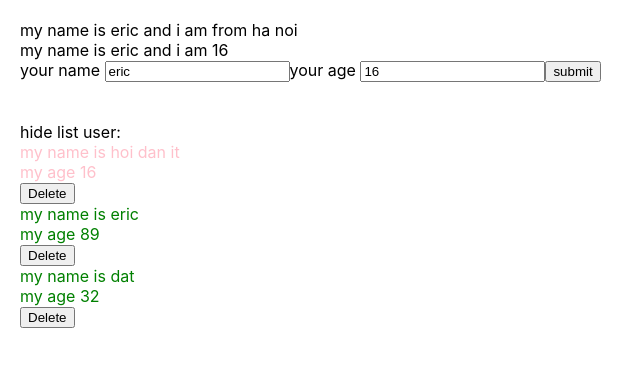
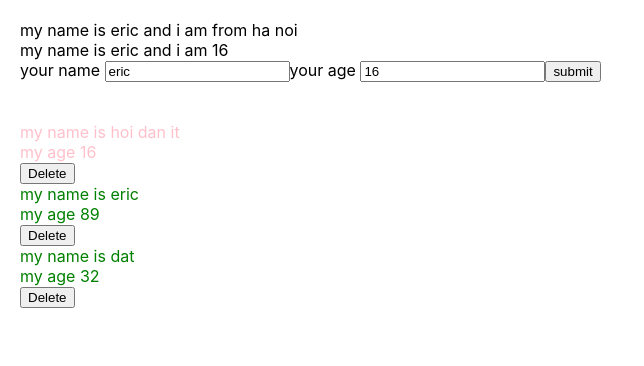
Before and after one commit to dattran13055/testreact, a React (Create React App) app: page / in a window 1280 px wide. Shown: the top 366 px of the page, without its empty margins (0-644 px from the left). Built offline with nearby package versions, Linux system fonts and the light colour scheme.

Commit message:
video 34

```diff
--- a/src/components/Displayinfor.js
+++ b/src/components/Displayinfor.js
@@ -1,63 +1,64 @@
 import React from "react";
 import './Displayinfor.scss'
 import logo from './../logo.svg';
-class Displayinfor extends React.Component{
-   state={
-       isShowlistUser:true
-   }
-     constructor(props){
-        console.log("call me constructor")
-        super(props);
-        this.state={
-            isShowlistUser:true
-        }
-     }
-     componentDidMount(){
-        console.log("call me component did mount")
-        setTimeout(() => {
-            document.title="hello dat"
-        }, 3000);
-     }
-     componentDidUpdate(prevProps,prevState,snapshot){
-        console.log("call me component did update",this.props,prevProps)
-        if(this.props.listUser !== prevProps.listUser){
-                if(this.props.listUser.length === 5){
-                    alert("you have 5 user in your list")
-                }
-            }
-        }
+// class Displayinfor extends React.Component{
 
 
-    handleShowhide=()=>{
-            this.setState((prevState)=>({
-                isShowlistUser:!prevState.isShowlistUser
-            }))
+//     render(){
+//         console.log("call me render")
+//         const {listUser}=this.props;
 
-    }
+//        // console.log(this.props)
+//        //dry
+//        console.table(listUser)
+//         return(
+//             <div className="display-infor-container">
 
-    render(){
-        console.log("call me render")
-        const {listUser}=this.props;
+//                 {true&&
+//             <>
+//                 {listUser.map((user)=>{
+//                      return(
+//                         <div key={user.id} className={+user.age>18?"green":"red"} >
+//                               <div >my name is {user.name}</div>
+//                              <div>my age {user.age} </div>
+//                              <button onClick={()=>this.props.handleDeleteUser(user.id)}>Delete</button>
+//                         </div>
+//                     )
 
-       // console.log(this.props)
-       //dry
-       console.table(listUser)
+
+
+
+//                 })}
+//                 {/* <div>my name is {name}</div>
+//                 <div>my age {age}</div>
+//                 <hr></hr>
+//                  <div>my name is {name}</div>
+//                 <div>my age {age}</div>
+//                 <hr></hr>
+//                  <div>my name is {name}</div>
+//                 <div>my age {age}</div> */}
+//             </>
+//                  }
+
+
+//             </div>
+//         )
+//     }
+// }
+const Displayinfor=(props)=>{
+     const {listUser}=props;
+
         return(
             <div className="display-infor-container">
-                {/* <img src={logo}/> */}
-                <div>
-                    <span onClick={()=>{this.handleShowhide()}}>
-                        {this.state.isShowlistUser=== true? "hide list user:":"show list user" }
-                    </span>
-                </div>
-                {this.state.isShowlistUser &&
+
+                {true&&
             <>
                 {listUser.map((user)=>{
                      return(
                         <div key={user.id} className={+user.age>18?"green":"red"} >
                               <div >my name is {user.name}</div>
                              <div>my age {user.age} </div>
-                             <button onClick={()=>this.props.handleDeleteUser(user.id)}>Delete</button>
+                             <button onClick={()=>props.handleDeleteUser(user.id)}>Delete</button>
                         </div>
                     )
 
@@ -80,5 +81,6 @@
             </div>
         )
     }
-}
+
+
 export default Displayinfor;
```
